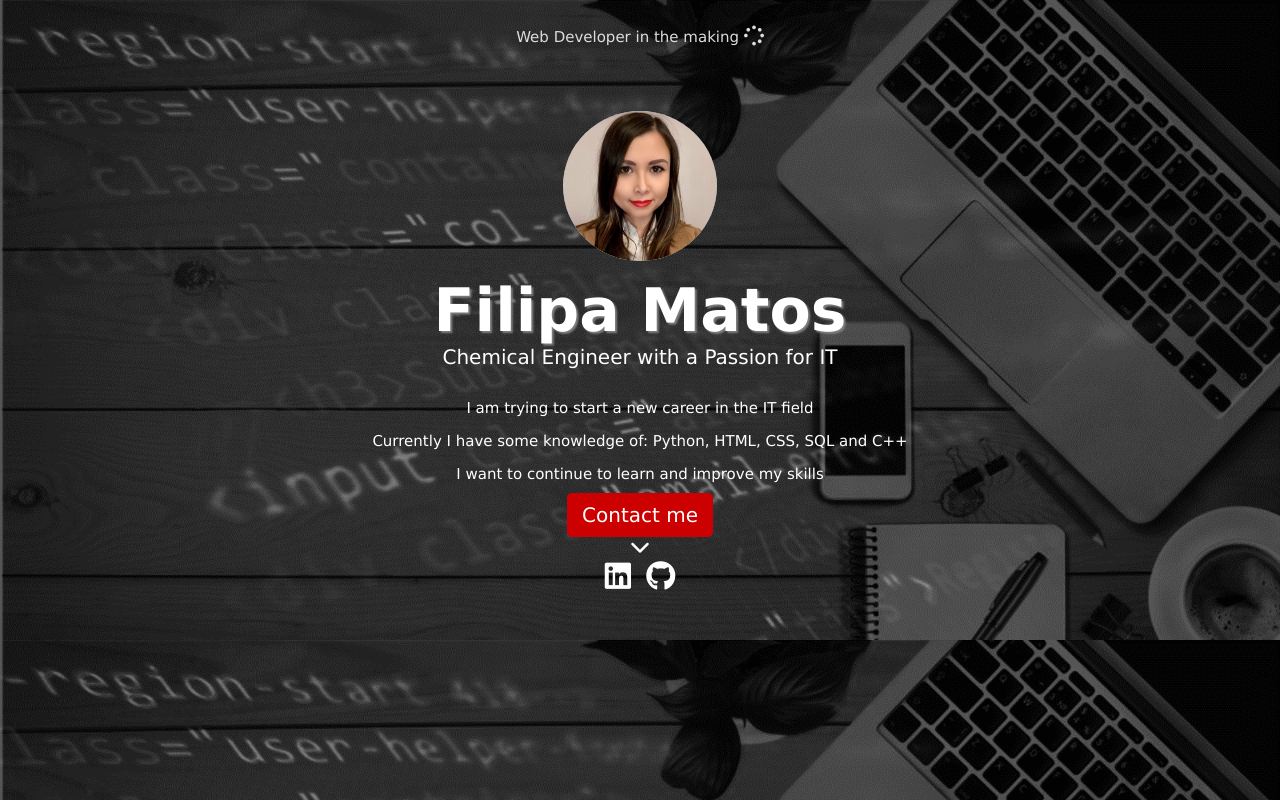
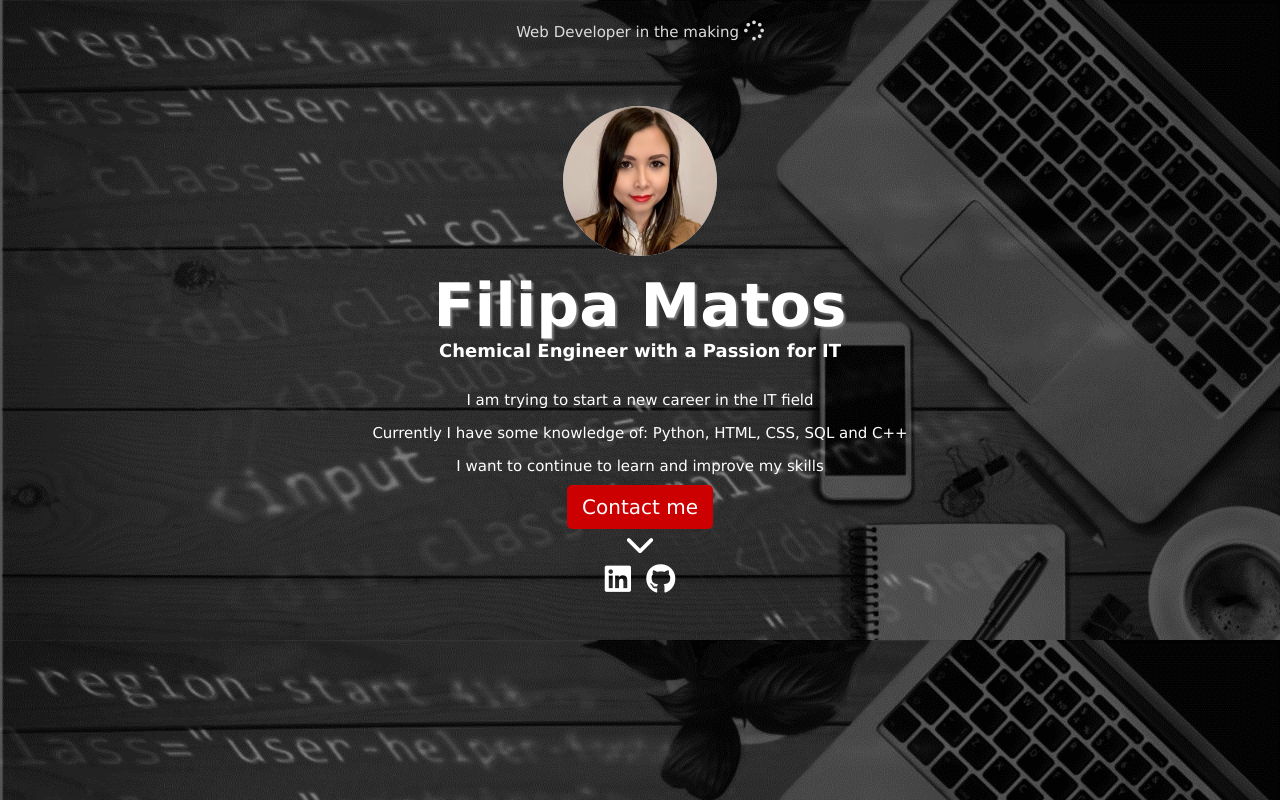
Before and after one commit to FilipaAMatos/aboutfilipamatos, a plain HTML site: page index.html in a window 1280 px wide. Drawn offline with Linux system fonts and the light colour scheme.

Commit message:
Add files via upload

```diff
--- a/index.html
+++ b/index.html
@@ -14,7 +14,7 @@
 	<p class="buttonload">Web Developer in the making <i class="fas fa-spinner fa-spin"></i></p>
 	<img src="images/fotocv.jpg">
 	<h1>Filipa Matos</h1>
-	<p class="main">Chemical Engineer with a Passion for IT</p>
+	<h2 class="main">Chemical Engineer with a Passion for IT</h2>
 	<p>I am trying to start a new career in the IT field</p>
 	<p>Currently I have some knowledge of: Python, HTML, CSS, SQL and C++</p>
 	<p class="bottom">I want to continue to learn and improve my skills</p>
--- a/style.css
+++ b/style.css
@@ -22,16 +22,20 @@ h1 {
 	margin-top: 10px;
 }
 
+h2 {
+	font-size: 18px;
+	margin-bottom: 30px;
+	margin-top: 0px;
+}
+
 p {
 	font-size: 15px;
 	margin-top: 0px;
 }
-
 .buttonload {
 	color: rgb(220,220,220);
 	font-size: 15px;
-	margin-top: 25px;
-	padding-top: 0px;
+	margin-top: 20px;
 }
 
 .fas {
@@ -40,10 +44,7 @@ p {
 	text-shadow: none;
 }
 
-.main {
-	font-size: 20px;
-	margin-bottom: 30px;
-}
+
  .bottom {
  	margin-bottom: 20px;
  }
@@ -66,7 +67,7 @@ p {
 	margin-top: 5px;
 	margin-bottom: 0px;
 	color: white;
-	font-size: 20px;
+	font-size: 30px;
 
 }
 
```
